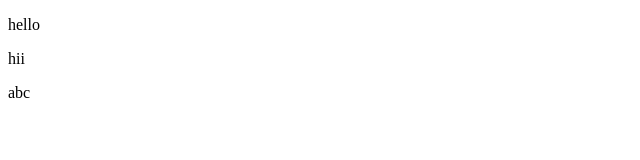
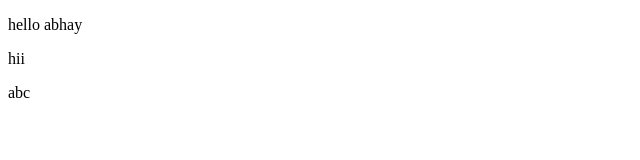
Before and after one commit to abhay-parsaniya/Abhay-Git-Demo, a plain HTML site: page index.html in a window 1280 px wide. Shown: the full height of the page, 0-640 px from the left. Drawn offline with Linux system fonts and the light colour scheme.

Commit message:
html file update

```diff
--- a/index.html
+++ b/index.html
@@ -7,7 +7,7 @@
     <title>Document</title>
 </head>
 <body>
-    <p>hello</p>
+    <p>hello abhay</p>
     <p>hii</p>
     <p>abc</p>
 </body>
```
